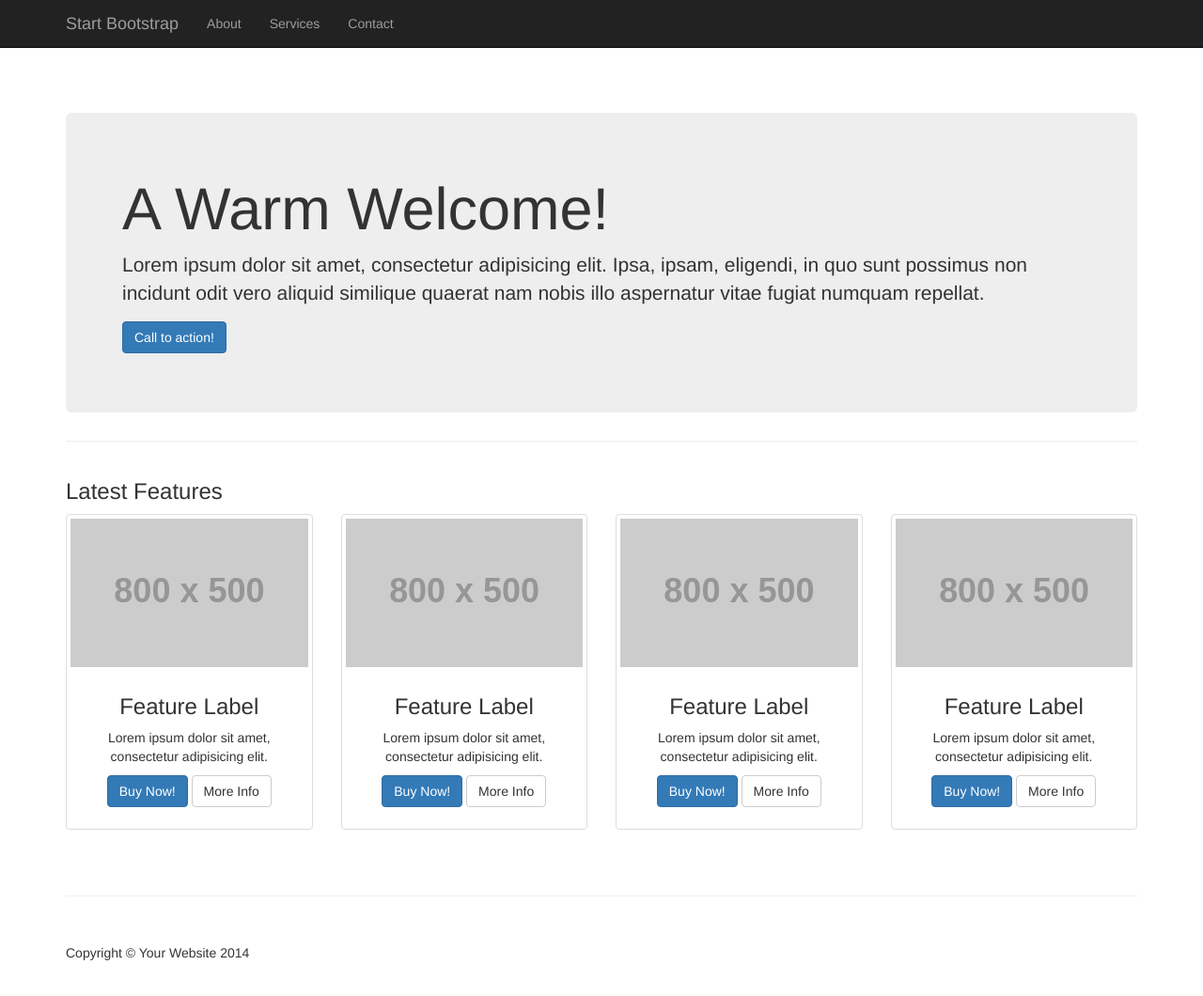
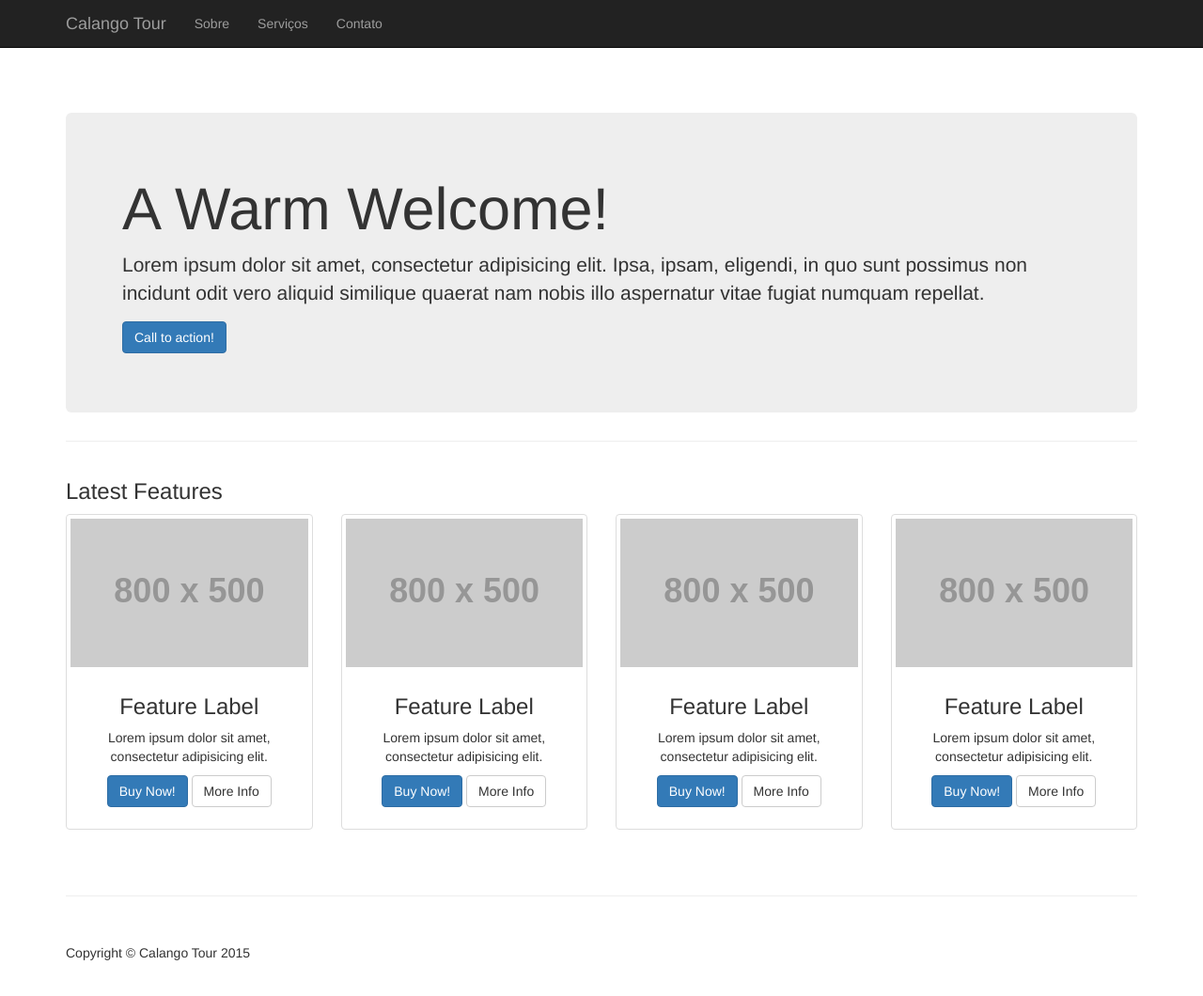
Before and after one commit to osmarleandro/calangotour, a plain HTML site: page index.html in a window 1280 px wide. Shown: the whole page at 94% size. Drawn offline with Linux system fonts and the light colour scheme; placeholder pictures from the web are drawn by us.

Commit message:
Alteração da página inicial e configuração do projeto Netbeans.

```diff
--- a/index.html
+++ b/index.html
@@ -9,7 +9,7 @@
     <meta name="description" content="">
     <meta name="author" content="">
 
-    <title>Heroic Features - Start Bootstrap Template</title>
+    <title>Calango Tour</title>
 
     <!-- Bootstrap Core CSS -->
     <link href="css/bootstrap.min.css" rel="stylesheet">
@@ -39,19 +39,19 @@
                     <span class="icon-bar"></span>
                     <span class="icon-bar"></span>
                 </button>
-                <a class="navbar-brand" href="#">Start Bootstrap</a>
+                <a class="navbar-brand" href="#">Calango Tour</a>
             </div>
             <!-- Collect the nav links, forms, and other content for toggling -->
             <div class="collapse navbar-collapse" id="bs-example-navbar-collapse-1">
                 <ul class="nav navbar-nav">
                     <li>
-                        <a href="#">About</a>
+                        <a href="#">Sobre</a>
                     </li>
                     <li>
-                        <a href="#">Services</a>
+                        <a href="#">Serviços</a>
                     </li>
                     <li>
-                        <a href="#">Contact</a>
+                        <a href="#">Contato</a>
                     </li>
                 </ul>
             </div>
@@ -145,7 +145,7 @@
         <footer>
             <div class="row">
                 <div class="col-lg-12">
-                    <p>Copyright &copy; Your Website 2014</p>
+                    <p>Copyright &copy; Calango Tour 2015</p>
                 </div>
             </div>
         </footer>
```
Also changed, not shown: 1 other file.
